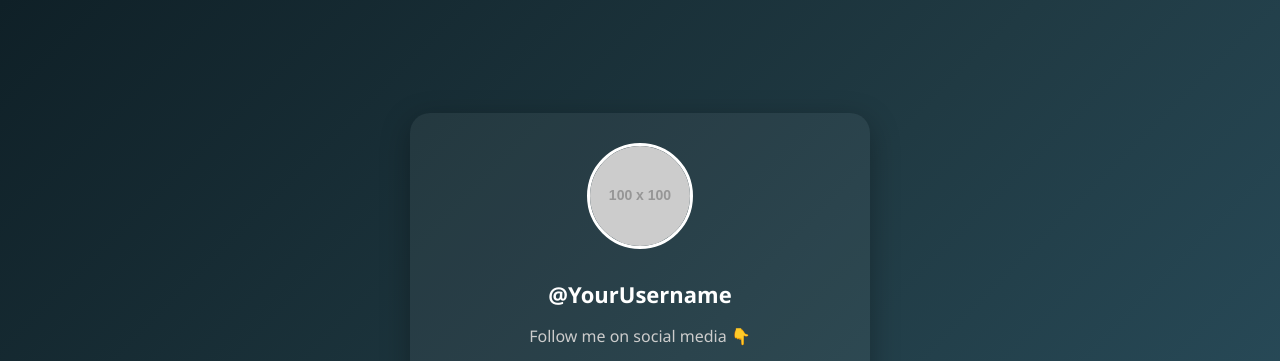
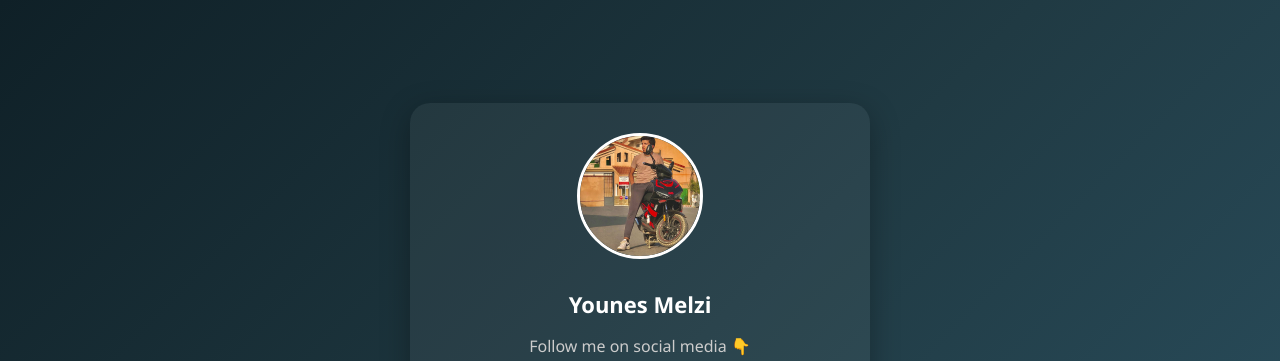
Before and after one commit to you-nes-me/sm, a plain HTML site: page index.html in a window 1280 px wide. Shown: the top 361 px of the page. Drawn offline with Linux system fonts and the light colour scheme; placeholder pictures from the web are drawn by us.

Commit message:
Final version with my picture and links

```diff
--- a/index.html
+++ b/index.html
@@ -9,16 +9,16 @@
 </head>
 <body>
   <div class="container">
-    <img src="https://via.placeholder.com/100" alt="Profile Picture" class="profile-pic" />
-    <h1>@YourUsername</h1>
+    <img src="me.jpg" alt="My Profile" class="profile-pic" />
+    <h1>Younes Melzi</h1>
     <p>Follow me on social media 👇</p>
 
     <div class="links">
       <a href="https://www.instagram.com/younes_.me/" target="_blank"><i class="fab fa-instagram"></i> Instagram</a>
+      <a href="https://www.facebook.com/profile.php?id=61557066083863" target="_blank"><i class="fab fa-facebook"></i> Facebook</a>
+      <a href="https://t.snapchat.com/DFRZbgE7" target="_blank"><i class="fab fa-snapchat-ghost"></i> Snapchat</a>
       <a href="https://x.com/younes_mee" target="_blank"><i class="fab fa-twitter"></i> Twitter</a>
-      <a href="https://t.snapchat.com/DFRZbgE7" target="_blank"><i class="fab fa-snapchat-ghost"></i> Snapchat</a>
       <a href="https://www.tiktok.com/@younes_.me" target="_blank"><i class="fab fa-tiktok"></i> TikTok</a>
-      <a href="https://www.facebook.com/profile.php?id=61557066083863" target="_blank"><i class="fab fa-facebook"></i> Facebook</a>
     </div>
   </div>
 </body>
--- a/style.css
+++ b/style.css
@@ -25,8 +25,9 @@ body {
 }
 
 .profile-pic {
-  width: 100px;
-  height: 100px;
+  width: 120px;
+  height: 120px;
+  object-fit: cover;
   border-radius: 50%;
   margin-bottom: 15px;
   border: 3px solid white;
```
Also changed, not shown: me.jpg (added).
